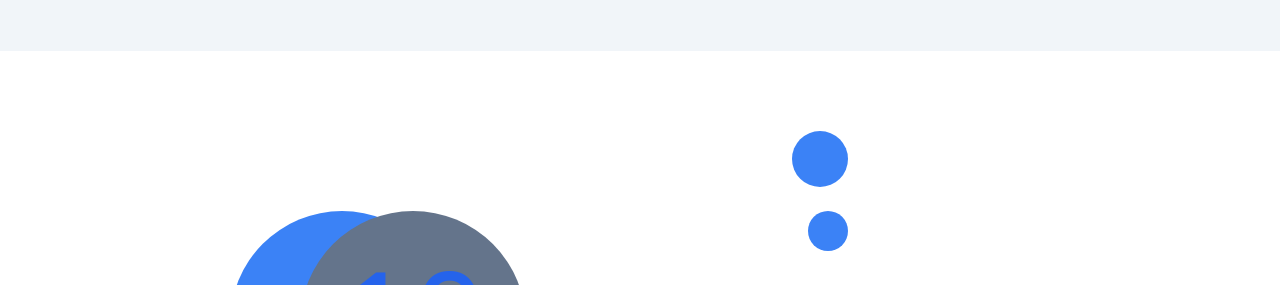
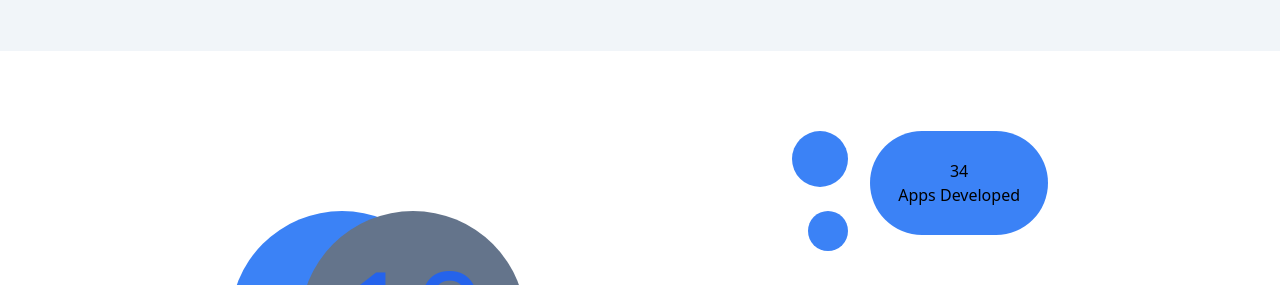
Before and after one commit to kirsten-tay/khoby-web-one, a React (Create React App) app: page / in a window 1280 px wide. Shown: the part 2260-2545 px from the top of the page. Built offline with nearby package versions, Linux system fonts and the light colour scheme.

Commit message:
updated whychooseus

```diff
--- a/src/components/Whychooseus.jsx
+++ b/src/components/Whychooseus.jsx
@@ -70,7 +70,13 @@
                      <span className="text-9xl  font-medium text-blue-600"> 10 </span>
 
                      <span>years of experience</span></div>
-
+                     <div className="absolute rounded-full -top-40 -right-[1000px] bg-blue-500  p-7
+                  mx-auto">
+                  <div className="grid grid-col-1">
+                  <span>34</span>
+                  <span>Аpps Developed</span>
+                  </div>
+                       </div>
                  </div>
                  </div>
 
```
